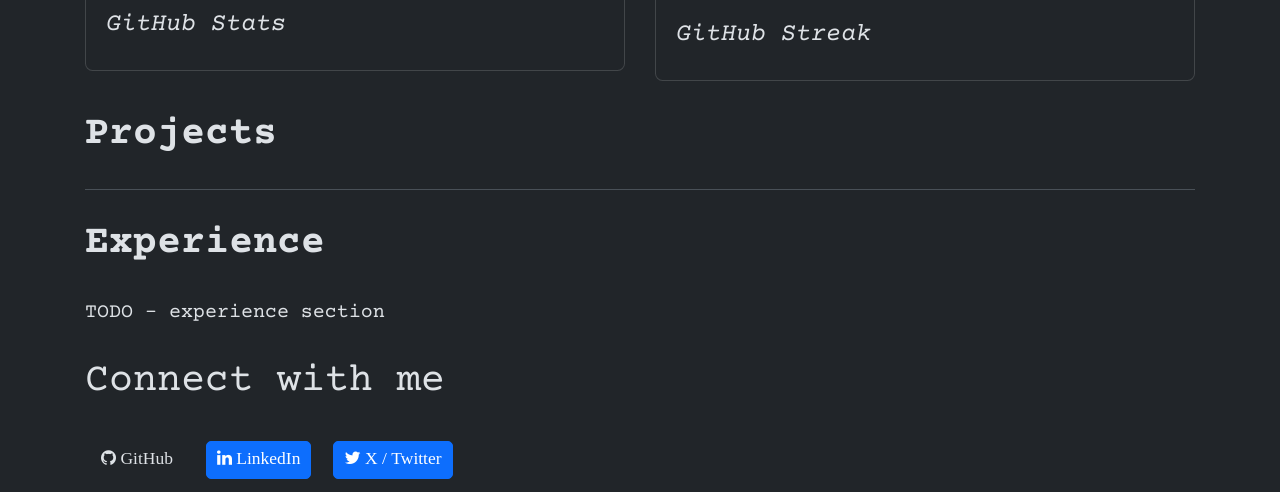
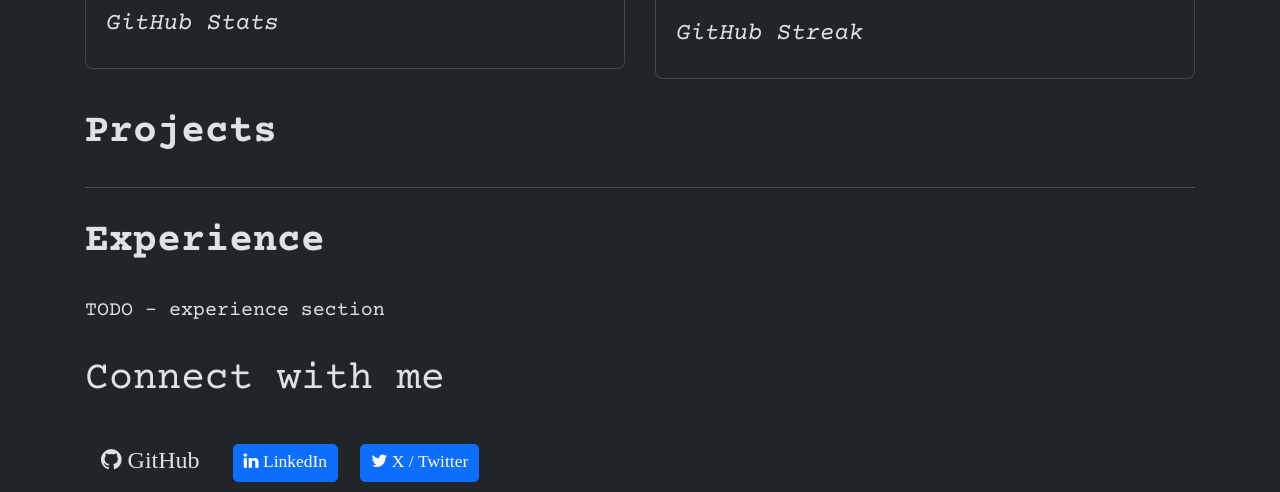
Before and after one commit to alokshandilya/personal-website, a Flask app: page / in a window 1280 px wide. Shown: the part 770-1262 px from the top of the page. Run offline with Flask 3, Linux system fonts and the light colour scheme; data that the repository does not hold is empty.

Commit message:
add font-size, margin

```diff
--- a/static/styles.css
+++ b/static/styles.css
@@ -18,13 +18,19 @@
 .courier-prime-regular-italic {
   font-weight: 400;
   font-style: italic;
+  font-size: 24px;
 }
 
 .courier-prime-bold-italic {
   font-weight: 700;
   font-style: italic;
+  font-size: 24px;
 }
 
 h1 {
     font-size: 45px;
 }
+
+p {
+  margin-bottom: 0px;
+}
```
